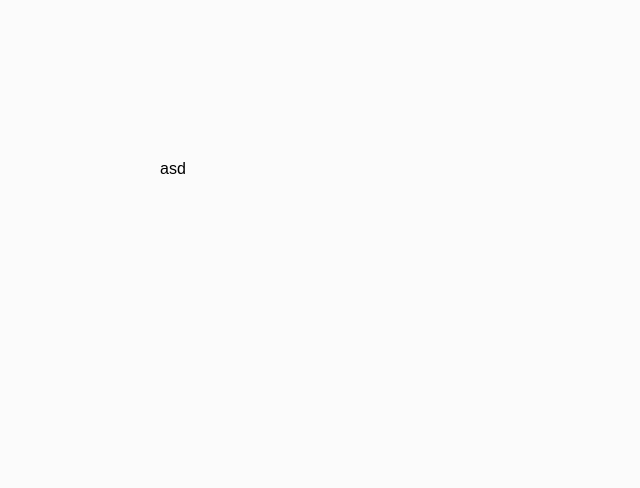
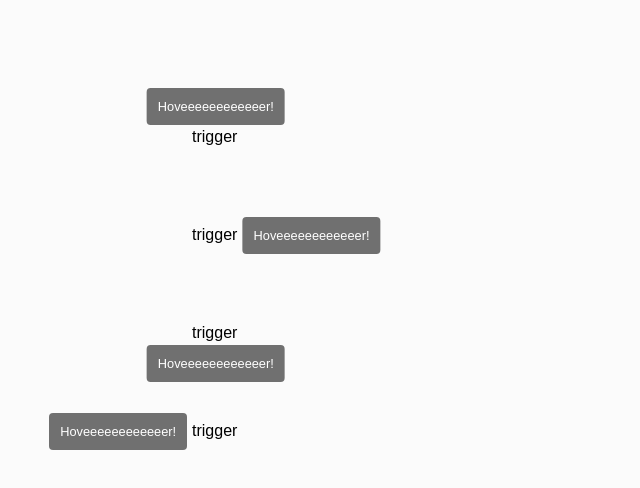
Before and after one commit to aguirrealvaro/utils-library, a React app: page / in a window 1280 px wide. Shown: the top 488 px of the page, without its empty margins (0-640 px from the left). Built offline with nearby package versions, Linux system fonts and the light colour scheme.

Commit message:
Fix positions on hovercard

```diff
--- a/src/components/App/App.tsx
+++ b/src/components/App/App.tsx
@@ -6,23 +6,23 @@ import { HoverCard } from "@/components/HoverCard";
 export const App: FunctionComponent = () => {
   return (
     <ThemeProvider theme={theme}>
-      <CustomHover content="asdasd" placement="top">
-        <span>asd</span>
+      <CustomHover content="Hoveeeeeeeeeeeer!" placement="top">
+        <span>trigger</span>
       </CustomHover>
-      {/* <CustomHover content="asdasd" placement="right">
-        <span>asd</span>
+      <CustomHover content="Hoveeeeeeeeeeeer!" placement="right">
+        <span>trigger</span>
       </CustomHover>
-      <CustomHover content="asdasd" placement="bottom">
-        <span>asd</span>
+      <CustomHover content="Hoveeeeeeeeeeeer!" placement="bottom">
+        <span>trigger</span>
       </CustomHover>
-      <CustomHover content="asdasd" placement="left">
-        <span>asd</span>
-      </CustomHover> */}
+      <CustomHover content="Hoveeeeeeeeeeeer!" placement="left">
+        <span>trigger</span>
+      </CustomHover>
       <GlobalStyles />
     </ThemeProvider>
   );
 };
 
 const CustomHover = styled(HoverCard)`
-  //margin-bottom: 5rem;
+  margin-bottom: 5rem;
 `;
--- a/src/components/App/globalStyles.ts
+++ b/src/components/App/globalStyles.ts
@@ -26,7 +26,7 @@ export const GlobalStyles = createGlobalStyle<{ theme: ThemeType }>`
         height: 100vh;
         display: flex;
         flex-direction: column;
-        padding: 10rem
+        padding: 8rem 12rem;
     }
 
     img {
--- a/src/components/HoverCard/HoverCard.tsx
+++ b/src/components/HoverCard/HoverCard.tsx
@@ -25,21 +25,20 @@ export const HoverCard: FunctionComponent<HoverCardProps> = ({
   const contentRef = useRef<HTMLDivElement>(null);
 
   const [coords, setCoords] = useState<CoordinatesTypes>({ top: 0, left: 0 });
-  const [showPopover, setShowPopover] = useState<boolean>(false);
+  const [showPopover, setShowPopover] = useState<boolean>(true);
 
-  const openPopover = () => {
+  /* const openPopover = () => {
     if (!showPopover) setShowPopover(true);
   };
+
   const closePopover = () => {
     if (showPopover) setShowPopover(false);
-  };
+  }; */
 
   useEffect(() => {
     const rect = childrenRef.current?.getBoundingClientRect();
 
     if (!rect) return;
-
-    console.log({ rect });
 
     const gapX = 5;
     const gapY = 3;
@@ -47,17 +46,20 @@ export const HoverCard: FunctionComponent<HoverCardProps> = ({
     const contentHeight = contentRef.current?.offsetHeight || 0;
 
     const positions: Record<PlacementType, CoordinatesTypes> = {
-      top: { top: rect.y - rect.width, left: rect.x - contentHeight - gapY },
-      right: { top: rect.y + rect.width + gapX, left: rect.x - rect.height / 2 },
-      bottom: { top: rect.y - rect.width, left: rect.x + rect.height + gapY },
-      left: { top: rect.y - contentWidth - gapX, left: rect.x - rect.height / 2 },
+      top: { top: rect.x - rect.width, left: rect.y - contentHeight - gapY },
+      right: { top: rect.x + rect.width + gapX, left: rect.y - rect.height / 2 },
+      bottom: { top: rect.x - rect.width, left: rect.y + rect.height + gapY },
+      left: { top: rect.x - contentWidth - gapX, left: rect.y - rect.height / 2 },
     };
 
     setCoords(positions[placement]);
   }, [childrenRef, placement]);
 
   return (
-    <Container className={className} onMouseEnter={openPopover} onMouseLeave={closePopover} ref={childrenRef}>
+    <Container
+      className={className}
+      /* onMouseEnter={openPopover} onMouseLeave={closePopover} */ ref={childrenRef}
+    >
       {children}
       {showPopover && (
         <Portal>
```
